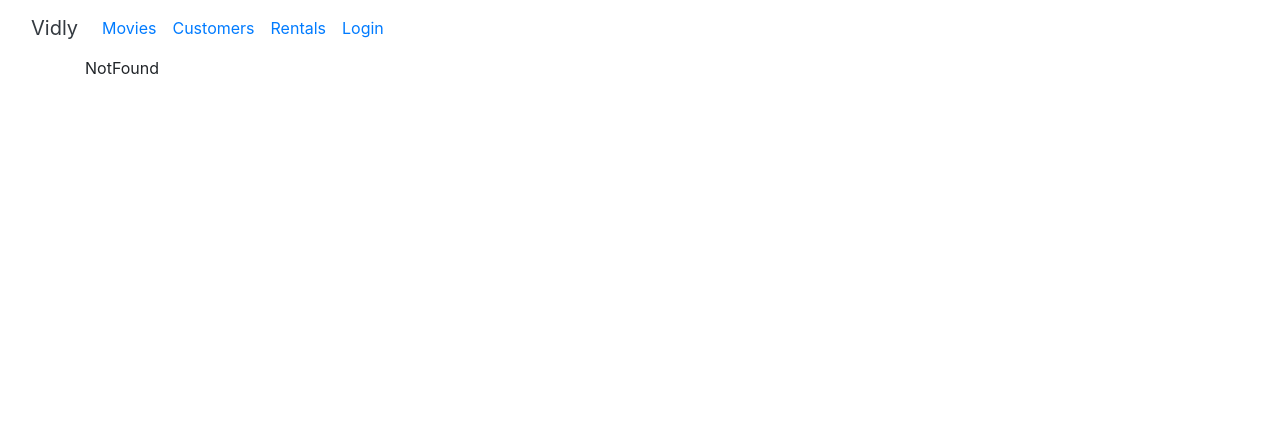
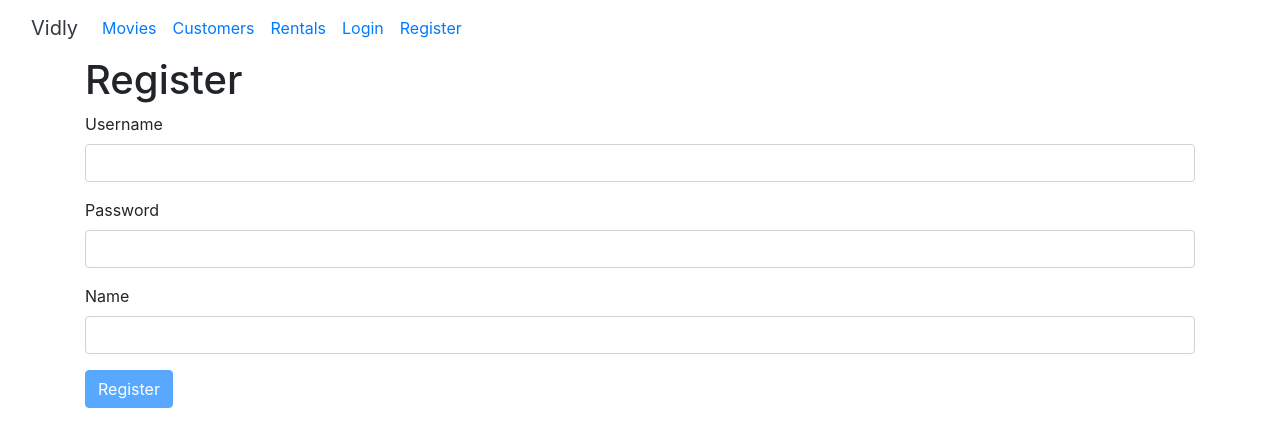
Before and after one commit to youxiuqingnianyyy/vidly-api-nodejs, a React (Create React App) app: page /register in a window 1280 px wide. Before the commit this address led to /not-found. Shown: the top 446 px of the page. Built offline with nearby package versions, Linux system fonts and the light colour scheme.

Commit message:
Add NewMovie

```diff
--- a/src/App.js
+++ b/src/App.js
@@ -7,6 +7,7 @@
 import {NavBar} from "./components/navBar";
 import MovieForm from "./components/movieForm";
 import LoginForm from "./components/loginForm";
+import RegisterForm from "./components/registerForm";
 import "./App.css";
 
 class App extends Component {
@@ -16,6 +17,7 @@
                 <NavBar/>
                 <main className="container">
                     <Switch>
+                        <Route path="/register" component={RegisterForm} />
                         <Route path="/login" component={LoginForm} />
                         <Route path="/movies/:id" component={MovieForm} />
                         <Route path="/movies" component={Movies}/>
--- a/src/components/common/form.jsx
+++ b/src/components/common/form.jsx
@@ -1,6 +1,7 @@
 import React, {Component} from 'react'
 import Joi from "joi-browser";
 import Input from "./input";
+import Select from "./select";
 
 class Form extends Component {
     state = {
@@ -80,8 +81,28 @@
 
     renderInput(name, label, type = 'text') {
         const {data, errors} = this.state;
-        return (<Input type={type} name={name} value={data[name]} label={label} onChange={this.handleChange}
-                       error={errors[name]}/>)
+        return (<Input
+                    type={type}
+                    name={name}
+                    value={data[name]}
+                    label={label}
+                    onChange={this.handleChange}
+                    error={errors[name]}/>
+        )
+    }
+
+    renderSelect(name, label, options) {
+        const {data, errors} = this.state;
+        return (
+            <Select
+                name={name}
+                value={data[name]}
+                label={label}
+                options={options}
+                onChange={this.handleChange}
+                error={errors[name]}
+            />
+        )
     }
 }
 
--- /dev/null
+++ b/src/components/common/select.jsx
@@ -0,0 +1,20 @@
+import React from 'react'
+
+const Select = ({name, label, options, error, ...rest}) => {
+    return (
+        <div className="form-group">
+            <label htmlFor={name}>{label}</label>
+            <select name={name} id={name} {...rest} className="form-group">
+                <option value=""/>
+                {options.map(option => (
+                    <option key={option._id} value={option._id}>
+                        {option.name}
+                    </option>
+                ))}
+            </select>
+            {error && <div className="alert alert-danger">{error}</div>}
+            {/*if error is truthy, than the expression will be returned*/}
+        </div>
+    );
+};
+export default Select;
--- a/src/components/movieForm.jsx
+++ b/src/components/movieForm.jsx
@@ -1,6 +1,90 @@
-import React from 'react'
+import React from 'react';
+import Form from "./common/form";
+import Joi from "joi-browser";
+import {getGenres} from "../services/fakeGenreService";
+import {getMovies, saveMovie} from "../services/fakeMovieService";
+import Select from "./common/select";
 
-export const MovieForm = ({match, history}) => {
+class MovieForm extends Form {
+    state = {
+        data: {
+            title: "",
+            genreId: "",
+            numberInStock: "",
+            dailyRentalRate: ""
+        },
+        genres: [],
+        errors: {}
+    };
+    schema = {
+        _id: Joi.string(),
+        title: Joi.string()
+            .required()
+            .label("Title"),
+        genreId: Joi.string()
+            .required()
+            .label("Genre"),
+        numberInStock: Joi.number()
+            .required()
+            .min(0)
+            .max(100)
+            .label("Number in Stock"),
+        dailyRentalRate: Joi.number()
+            .required()
+            .min(0)
+            .max(10)
+            .label("Daily Rental Rate")
+    };
+
+    componentDidMount() {
+        const genres = getGenres();
+        this.setState({ genres });
+
+        const movieId = this.props.match.params.id;
+        if (movieId === "new") return;
+
+        const movie = getMovies(movieId);
+        if(!movie) return this.props.history.replace("/not-found");
+
+        this.setState({ data: this.mapToViewModel(movie) });
+    }
+
+    mapToViewModel(movie) {
+        return {
+            _id: movie._id,
+            title: movie.title,
+            genreId: movie.genre._id,
+            numberInStock: movie.numberInStock,
+            dailyRentalRate: movie.dailyRentalRate
+        };
+    }
+
+    doSubmit = () => {
+        saveMovie(this.state.data);
+
+        this.props.history.push("/movies");
+    }
+
+    render() {
+        return (
+            <div>
+                <h1>MovieForm</h1>
+                <form onSubmit={this.handleSubmit}>
+                    {this.renderInput("title","Title")}
+                    {this.renderSelect("genreId","Genre",this.state.genres)}
+                    {this.renderInput("numberInStock","Number in Stock","number")}
+                    {this.renderInput("dailyRentalRate","Rate")}
+                    {this.renderButton("save")}
+                </form>
+            </div>
+        )
+    }
+}
+
+export default MovieForm
+
+
+/*export const MovieForm = ({match, history}) => {
     return (
         <div>
             <h1>Movie Form {match.params.id}</h1>
@@ -8,4 +92,4 @@
         </div>
     )
 }
-export default MovieForm;
+export default MovieForm;*/
--- a/src/components/movies.jsx
+++ b/src/components/movies.jsx
@@ -1,11 +1,12 @@
-import React, { Component } from "react";
+import React, {Component} from "react";
 import MoviesTable from "./moviesTable";
 import ListGroup from "./common/listGroup";
 import Pagination from "./common/pagination";
-import { getMovies } from "../services/fakeMovieService";
-import { getGenres } from "../services/fakeGenreService";
-import { paginate } from "../utils/paginate";
+import {getMovies} from "../services/fakeMovieService";
+import {getGenres} from "../services/fakeGenreService";
+import {paginate} from "../utils/paginate";
 import _ from "lodash";
+import {Link} from "react-router-dom";
 
 class Movies extends Component {
     state = {
@@ -13,38 +14,38 @@
         genres: [],
         currentPage: 1,
         pageSize: 4,
-    sortColumn: { path: "title", order: "asc" }
+        sortColumn: {path: "title", order: "asc"}
     };
 
     componentDidMount() {
-    const genres = [{ _id: "", name: "All Genres" }, ...getGenres()];
+        const genres = [{_id: "", name: "All Genres"}, ...getGenres()];
 
-    this.setState({ movies: getMovies(), genres });
+        this.setState({movies: getMovies(), genres});
     }
 
     handleDelete = movie => {
         const movies = this.state.movies.filter(m => m._id !== movie._id);
-    this.setState({ movies });
+        this.setState({movies});
     };
 
     handleLike = movie => {
         const movies = [...this.state.movies];
         const index = movies.indexOf(movie);
-    movies[index] = { ...movies[index] };
+        movies[index] = {...movies[index]};
         movies[index].liked = !movies[index].liked;
-    this.setState({ movies });
+        this.setState({movies});
     };
 
     handlePageChange = page => {
-    this.setState({ currentPage: page });
+        this.setState({currentPage: page});
     };
 
     handleGenreSelect = genre => {
-    this.setState({ selectedGenre: genre, currentPage: 1 });
+        this.setState({selectedGenre: genre, currentPage: 1});
     };
 
     handleSort = sortColumn => {
-    this.setState({ sortColumn });
+        this.setState({sortColumn});
     };
 
     getPagedData = () => {
@@ -65,16 +66,16 @@
 
         const movies = paginate(sorted, currentPage, pageSize);
 
-    return { totalCount: filtered.length, data: movies };
+        return {totalCount: filtered.length, data: movies};
     };
 
     render() {
-    const { length: count } = this.state.movies;
-    const { pageSize, currentPage, sortColumn } = this.state;
+        const {length: count} = this.state.movies;
+        const {pageSize, currentPage, sortColumn} = this.state;
 
         if (count === 0) return <p>There are no movies in the database.</p>;
 
-    const { totalCount, data: movies } = this.getPagedData();
+        const {totalCount, data: movies} = this.getPagedData();
 
         return (
             <div className="row">
@@ -86,6 +87,13 @@
                     />
                 </div>
                 <div className="col">
+                    <Link
+                        to="/movies/new"
+                        className="btn btn-primary"
+                        style={{ marginBottom: 20 }}
+                    >
+                      New Movie
+                    </Link>
                     <p>Showing {totalCount} movies in the database.</p>
                     <MoviesTable
                         movies={movies}
--- a/src/components/navBar.jsx
+++ b/src/components/navBar.jsx
@@ -21,6 +21,8 @@
 
                         <NavLink className="nav-link nav-item" to="/login">Login</NavLink>
 
+                        <NavLink className="nav-link nav-item" to="/register">Register</NavLink>
+
                     </div>
                 </div>
             </div>
--- /dev/null
+++ b/src/components/registerForm.jsx
@@ -0,0 +1,36 @@
+import React from 'react'
+import Joi from "joi-browser";
+import Form from "./common/form";
+
+export class RegisterForm extends Form {
+    state = {
+        data: { username: "", password: "", name: ""},
+        errors: {}
+    };
+
+    schema = {
+        username: Joi.string().required().email().label("Username"),
+        password: Joi.string().required().min(5).label("Password"),
+        name: Joi.string().required().label("Name")
+    };
+
+    doSubmit = () => {
+        console.log("Submitted");
+    };
+
+    render() {
+        return (
+            <div>
+                <h1>Register</h1>
+                <form onSubmit={this.handleSubmit}>
+                    {this.renderInput("username","Username")}
+                    {this.renderInput("password","Password","password")}
+                    {this.renderInput("name","Name")}
+                    {this.renderButton("Register")}
+                </form>
+            </div>
+        );
+    }
+}
+
+export default RegisterForm
--- a/src/services/fakeMovieService.js
+++ b/src/services/fakeMovieService.js
@@ -78,13 +78,13 @@
 
 export function saveMovie(movie) {
   let movieInDb = movies.find(m => m._id === movie._id) || {};
-  movieInDb.name = movie.name;
+  movieInDb.title = movie.title;
   movieInDb.genre = genresAPI.genres.find(g => g._id === movie.genreId);
   movieInDb.numberInStock = movie.numberInStock;
   movieInDb.dailyRentalRate = movie.dailyRentalRate;
 
   if (!movieInDb._id) {
-    movieInDb._id = Date.now();
+    movieInDb._id = Date.now().toString();
     movies.push(movieInDb);
   }
 
```
Lines whose indentation alone changed are shown as unchanged.
